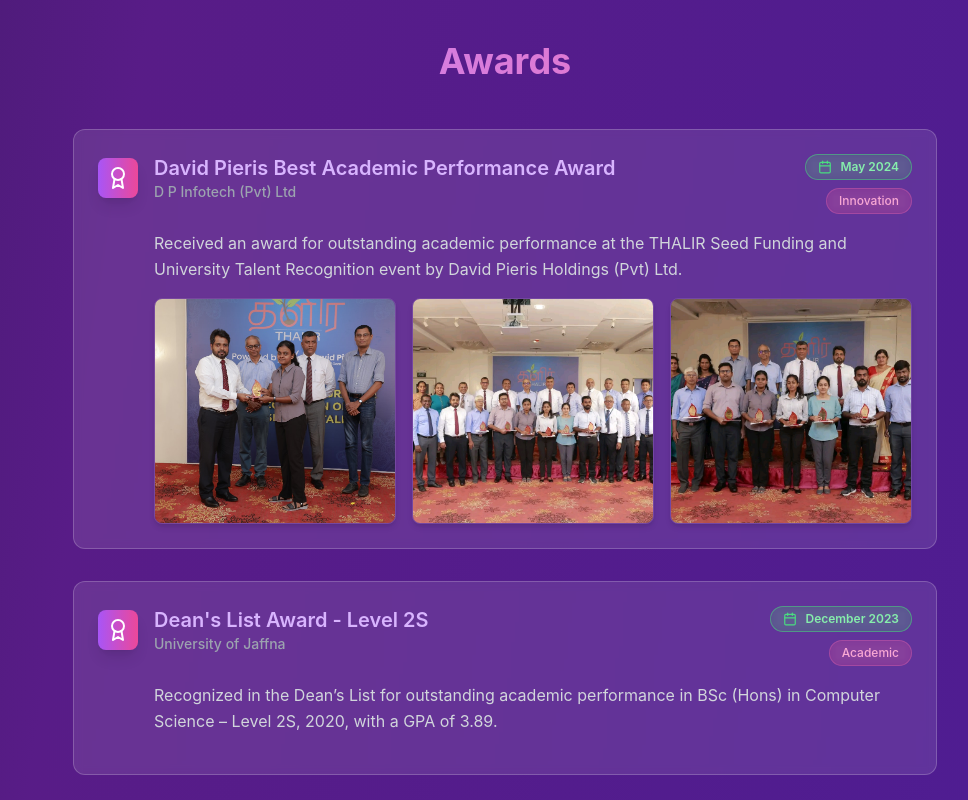
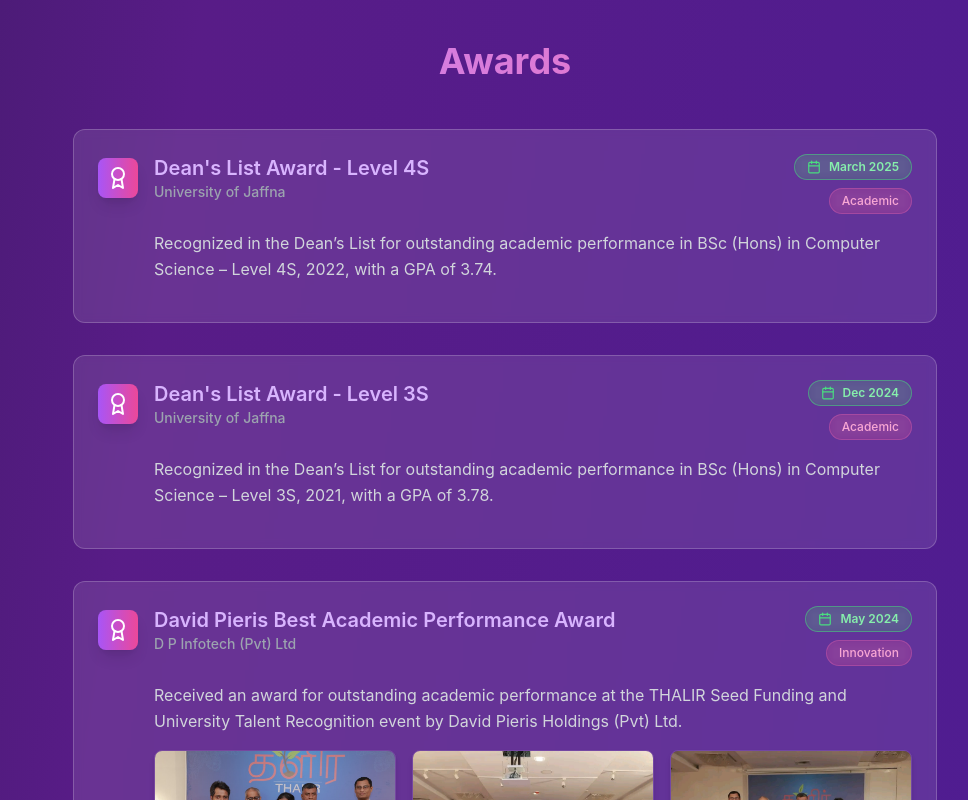
Before and after one commit to Laksana-Sriharan/my-portfolio, a React (Create React App) app: page / in a window 1280 px wide. Shown: the part 6400-7200 px from the top of the page, without its empty margins (135-1103 px from the left). Built offline with nearby package versions, Linux system fonts and the light colour scheme.

Commit message:
Update social media links

```diff
--- a/src/App.js
+++ b/src/App.js
@@ -160,7 +160,7 @@
 
           {/* CV Button */}
           <a
-            href="Laksana_Resume.pdf"
+            href="Laksana_CV.pdf"
             download
             className="inline-flex items-center px-8 py-3 bg-gradient-to-r from-purple-600 to-pink-600 rounded-full text-white font-semibold hover:from-purple-700 hover:to-pink-700 transition-all duration-200 hover:scale-105 transform"
           >
@@ -633,7 +633,7 @@
     <section id="certificates" className="py-20 bg-black/20">
       <div className="max-w-4xl mx-auto px-4">
         <h2 className="text-4xl font-bold text-center mb-12 bg-gradient-to-r from-purple-400 to-pink-400 bg-clip-text text-transparent">
-          Certificates
+          Certifications
         </h2>
         <div className="grid md:grid-cols-2 gap-8">
           {[
@@ -715,6 +715,26 @@
           <div className="space-y-8">
             {[
               {
+                title: "Dean's List Award - Level 4S",
+                organization: "University of Jaffna",
+                description:
+                  "Recognized in the Dean’s List for outstanding academic performance in BSc (Hons) in Computer Science – Level 4S, 2022, with a GPA of 3.74.",
+                date: "March 2025",
+                category: "Academic",
+                hasImage: false
+              },
+
+              {
+                title: "Dean's List Award - Level 3S",
+                organization: "University of Jaffna",
+                description:
+                  "Recognized in the Dean’s List for outstanding academic performance in BSc (Hons) in Computer Science – Level 3S, 2021, with a GPA of 3.78.",
+                date: "Dec 2024",
+                category: "Academic",
+                hasImage: false
+              },
+
+              {
                 title: "David Pieris Best Academic Performance Award",
                 organization: "D P Infotech (Pvt) Ltd",
                 description:
@@ -733,7 +753,7 @@
                 organization: "University of Jaffna",
                 description:
                   "Recognized in the Dean’s List for outstanding academic performance in BSc (Hons) in Computer Science – Level 2S, 2020, with a GPA of 3.89.",
-                date: "December 2023",
+                date: "Dec 2023",
                 category: "Academic",
                 hasImage: false
               },
@@ -742,7 +762,7 @@
                 organization: "University of Jaffna",
                 description:
                   "Recognized in the Dean’s List for outstanding academic performance in BSc (Hons) in Computer Science – Level 1S, 2019, with a GPA of 3.82.",
-                date: "December 2022",
+                date: "Dec 2022",
                 category: "Academic",
                 hasImage: false
               }
```
